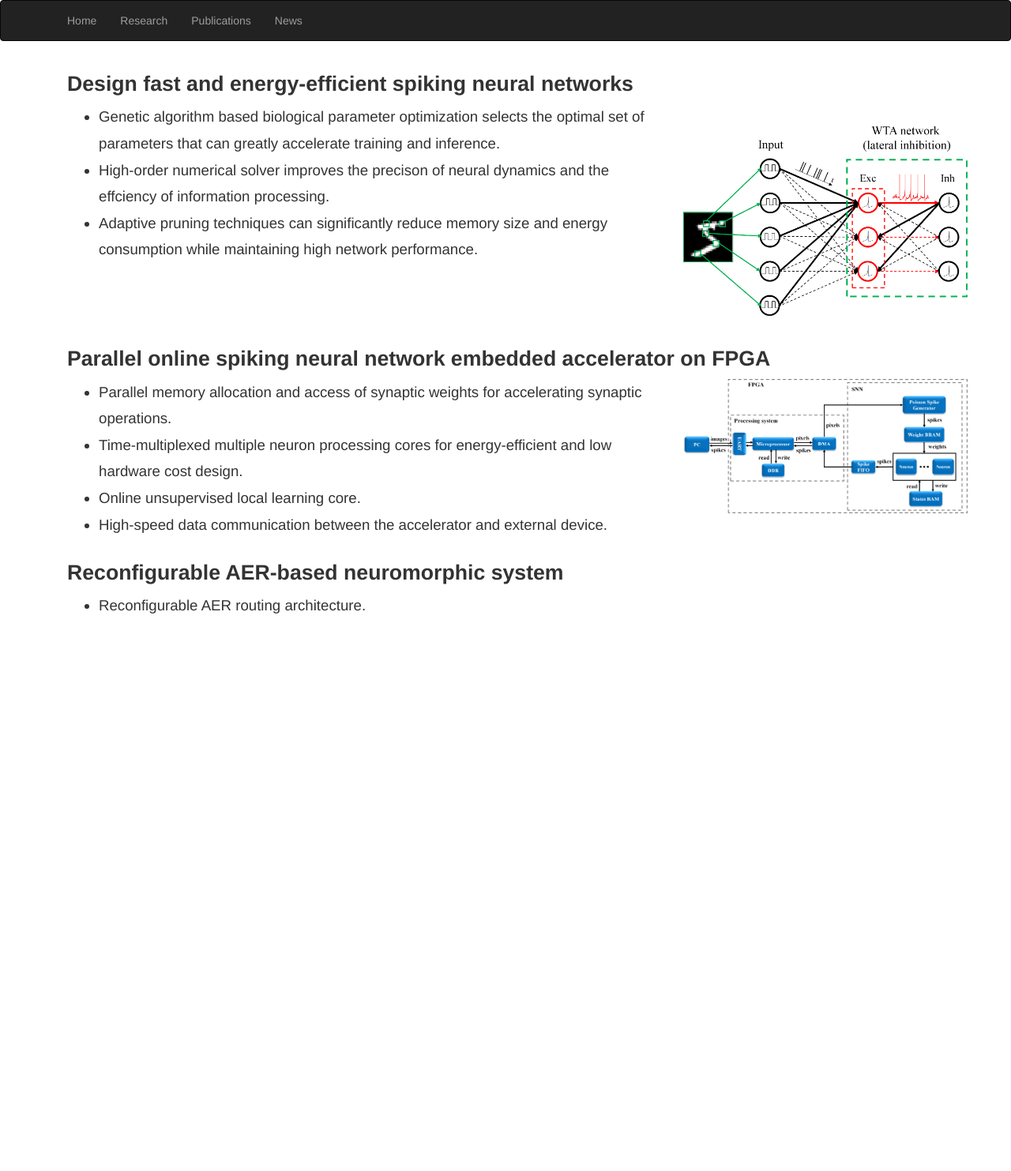
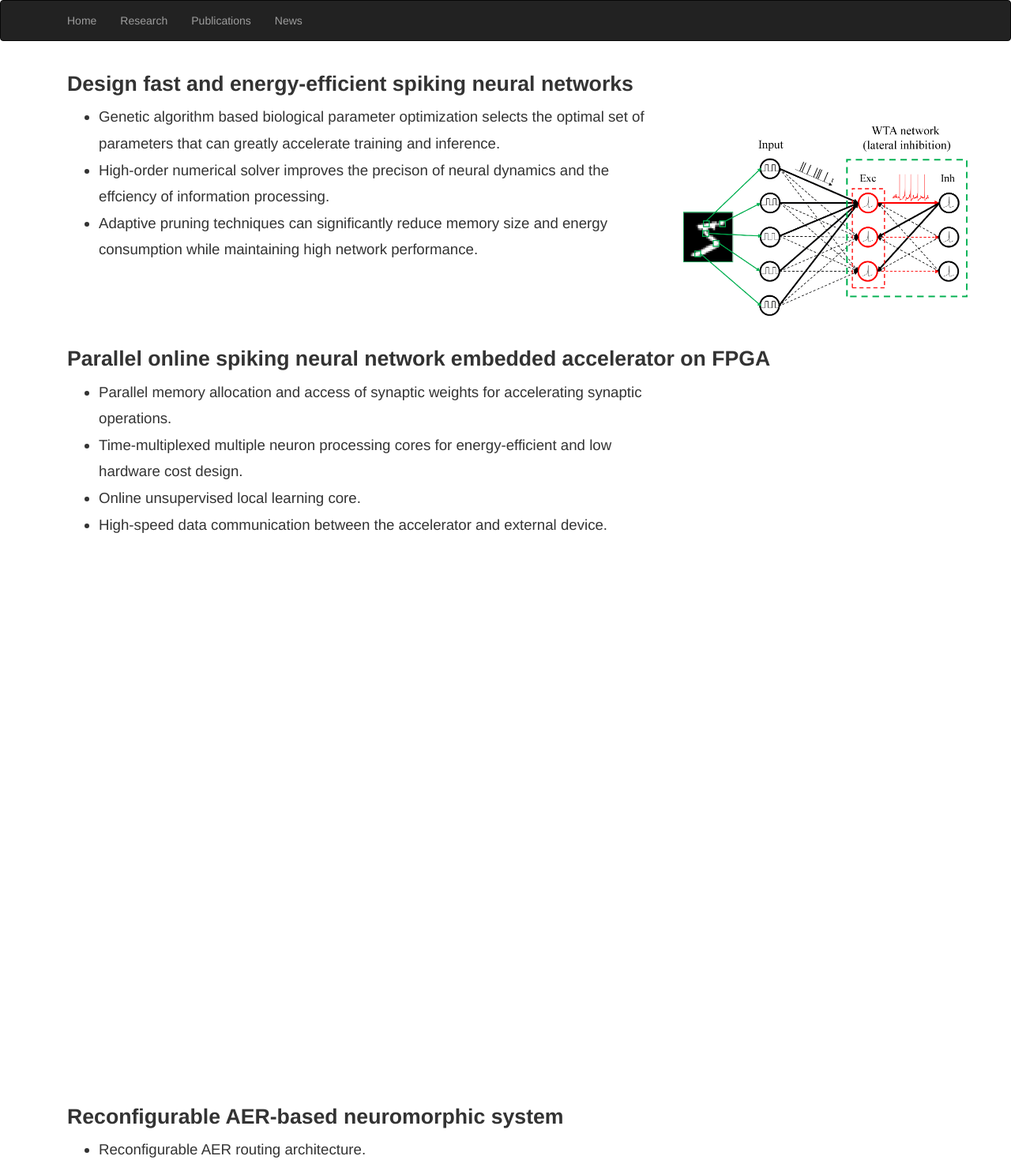
Before and after one commit to Wenzheguo/Wenzheguo.github.io, a Jekyll site: the page built from Research/index.html, in a window 1280 px wide. Shown: the whole page at 79% size. Built offline with Jekyll 4.4.1, drawn with Linux system fonts in a browser that asks for light colours; before the commit the page ends 900 px from its top, so only the background shows below that.

Commit message:
Update index.html

```diff
--- a/Research/index.html
+++ b/Research/index.html
@@ -16,7 +16,7 @@
         </div>
         <div class="col-md-4">
             <br>
-            <img class="img-responsive" src="/images/Network architecture.png" style="width:150;height=100" alt="Myself"><br>
+            <img class="img-responsive" src="/images/Network architecture.png" style="width:150;height=70" alt="Myself"><br>
         </div>
     </div>
 
@@ -30,7 +30,7 @@
                 <li> High-speed data communication between the accelerator and external device. </li>
             </ul>
         </div>
-        <div class="col-md-4">
+        <div class="col-md-4" style="height: 100vh;>
             <img class="img-responsive" src="/images/system_overview.png" style="width:200;height=200" alt="Myself"><br>
         </div>
     </div>
```
